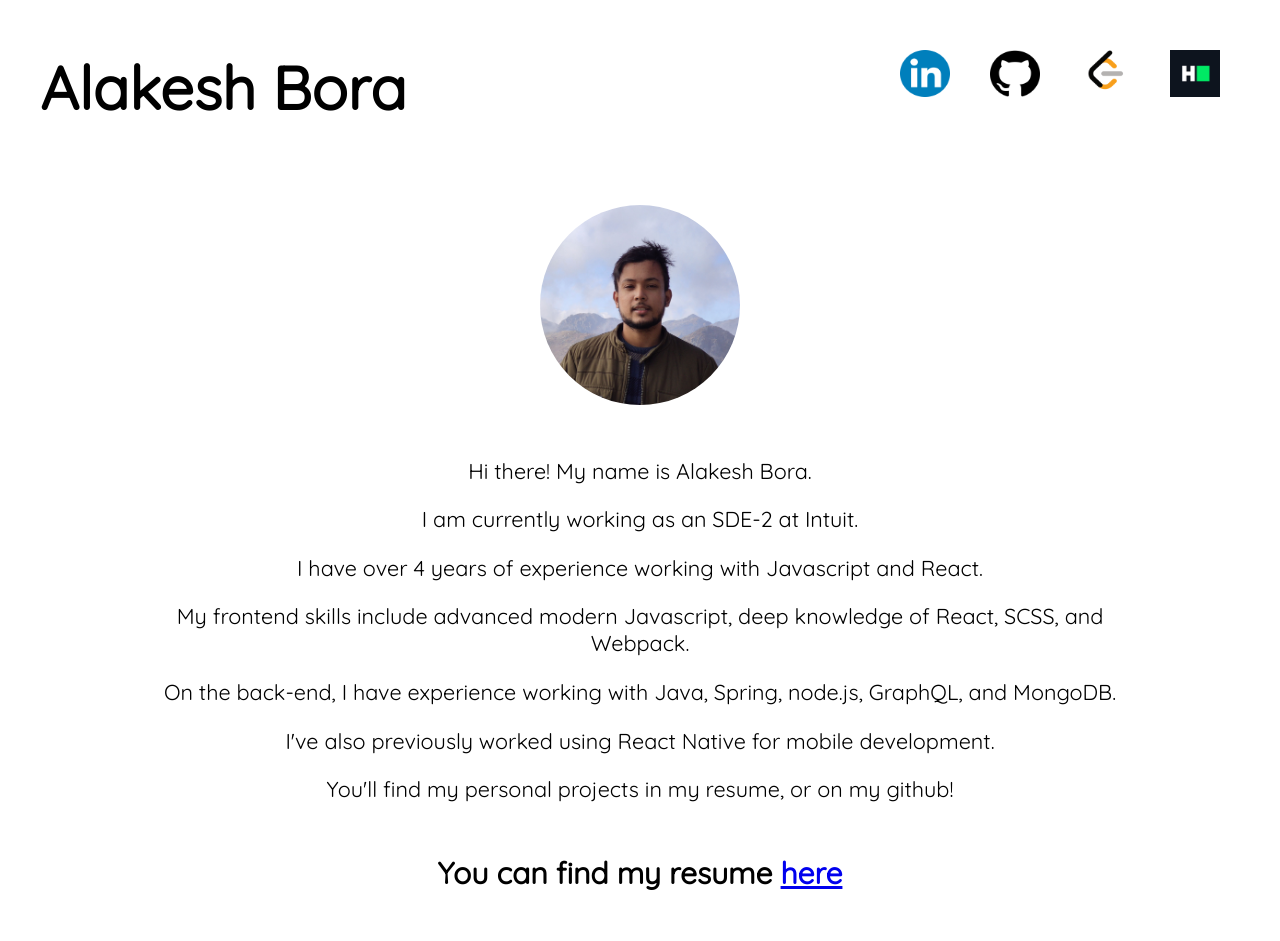
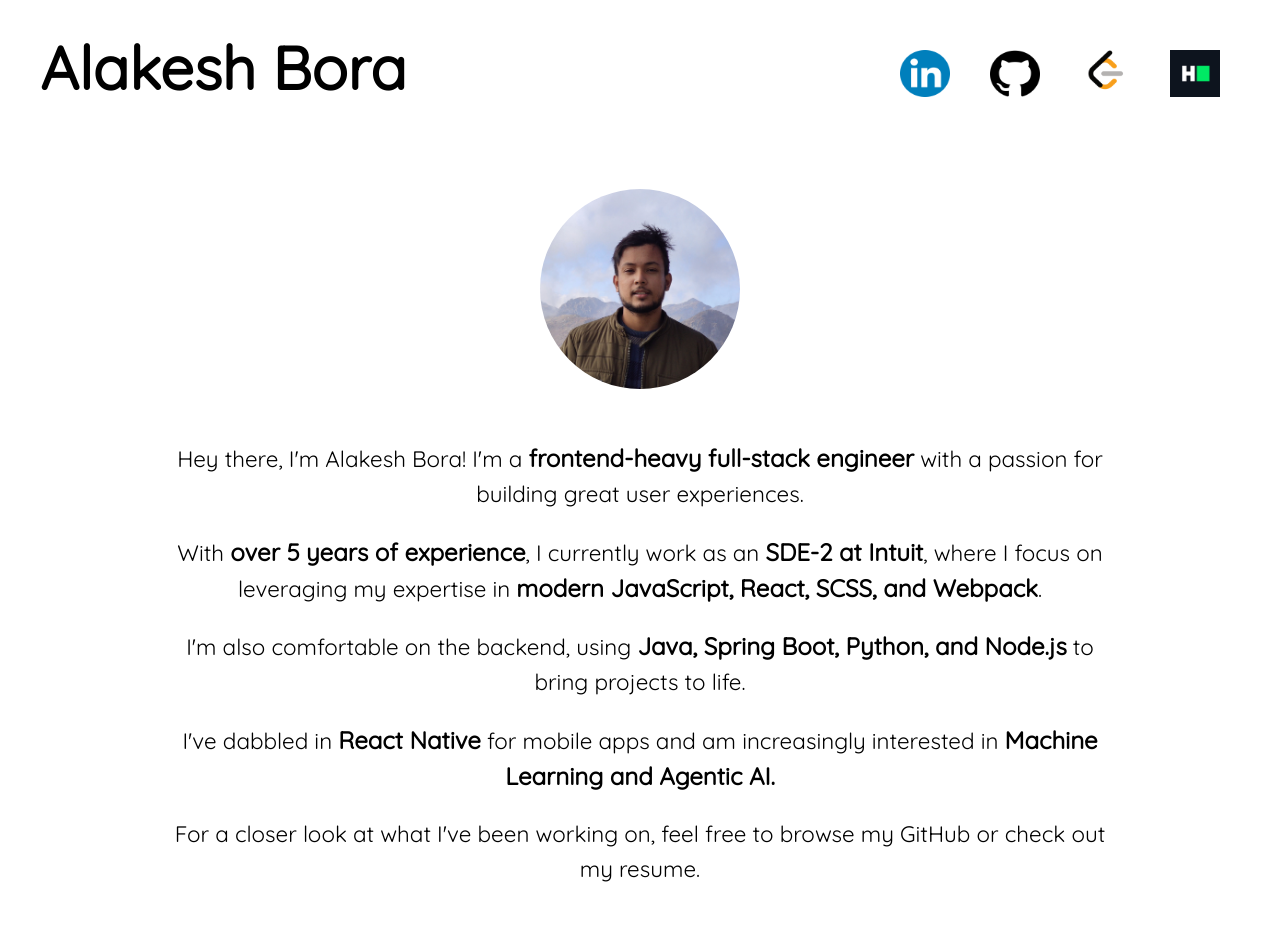
Before and after one commit to alokesh985/alakesh-personal-website, a React (Create React App) app: page / in a window 1280 px wide. Shown: the top 941 px of the page. Built offline with nearby package versions, Linux system fonts and the light colour scheme.

Commit message:
feat: updated resume link

```diff
--- a/src/components/Introduction.tsx
+++ b/src/components/Introduction.tsx
@@ -10,20 +10,28 @@ const Introduction = () => {
         alt="Alakesh Bora's Image"
       />
       <div className={styles.text}>
-        <p>Hi there! My name is Alakesh Bora.</p>{" "}
-        <p>I am currently working as an SDE-2 at Intuit.</p>
         <p>
-          I have over 4 years of experience working with Javascript and React.
+          Hey there, I'm Alakesh Bora! I'm a{" "}
+          <b className={styles.highlightedText}>frontend-heavy full-stack engineer</b> with a passion for building
+          great user experiences.
+        </p>{" "}
+        <p>
+          With <b className={styles.highlightedText}>over 5 years of experience</b>, I currently work as an{" "}
+          <b className={styles.highlightedText}>SDE-2 at Intuit</b>, where I focus on leveraging my expertise in{" "}
+          <b className={styles.highlightedText}>modern JavaScript, React, SCSS, and Webpack</b>.
         </p>
         <p>
-          My frontend skills include advanced modern Javascript, deep knowledge of React, SCSS, and Webpack.
+          I'm also comfortable on the backend, using <b className={styles.highlightedText}>Java, Spring Boot, Python,
+          and Node.js</b> to bring projects to life.
+        </p>
+        <p>
+          I've dabbled in <b className={styles.highlightedText}>React Native</b> for mobile apps and am increasingly
+          interested in <b className={styles.highlightedText}>Machine Learning and Agentic AI.</b>{" "}
+        </p>
+        <p>
+          For a closer look at what I've been working on, feel free to browse my
+          GitHub or check out my resume.
         </p>{" "}
-        <p>
-          {" "}
-          On the back-end, I have experience working with Java, Spring, node.js, GraphQL, and MongoDB.
-        </p>{" "}
-        <p>I've also previously worked using React Native for mobile development.</p>
-        <p>You'll find my personal projects in my resume, or on my github!</p>
       </div>
       <div className={styles.resumeSection}>
         <p>
--- a/src/helpers/constants.ts
+++ b/src/helpers/constants.ts
@@ -3,7 +3,7 @@ export const profileURLs = {
   linkedIn: "https://www.linkedin.com/in/alakeshbora",
   leetcode: "https://leetcode.com/alokesh985",
   hackerRank: "https://www.hackerrank.com/profile/alokesh985",
-  resumeLink: "https://drive.google.com/file/d/1x3hhCaP0bH5eI8Vzdsf2jmzWKU9cwqjk/view?usp=share_link"
+  resumeLink: "https://drive.google.com/file/d/1DN3zKD00wNKQnXCQt7ys4cWSltd9plhl/view"
 };
 
 export const imageLocations = {
--- a/src/index.scss
+++ b/src/index.scss
@@ -1,4 +1,5 @@
 body {
+  line-height: 35px;
   margin: 0;
   font-family: -apple-system, BlinkMacSystemFont, 'Segoe UI', 'Roboto', 'Oxygen',
     'Ubuntu', 'Cantarell', 'Fira Sans', 'Droid Sans', 'Helvetica Neue',
--- a/src/styles/introduction.module.scss
+++ b/src/styles/introduction.module.scss
@@ -11,8 +11,11 @@
     }
     .text {
         text-align: center;
-        font-size: 135%;
+        font-size: 1.4rem;
         width: 75%;
+        .highlightedText {
+            font-size: 1.5rem;
+        }
     }
     .resumeSection {
         font-size: 30px;
```
